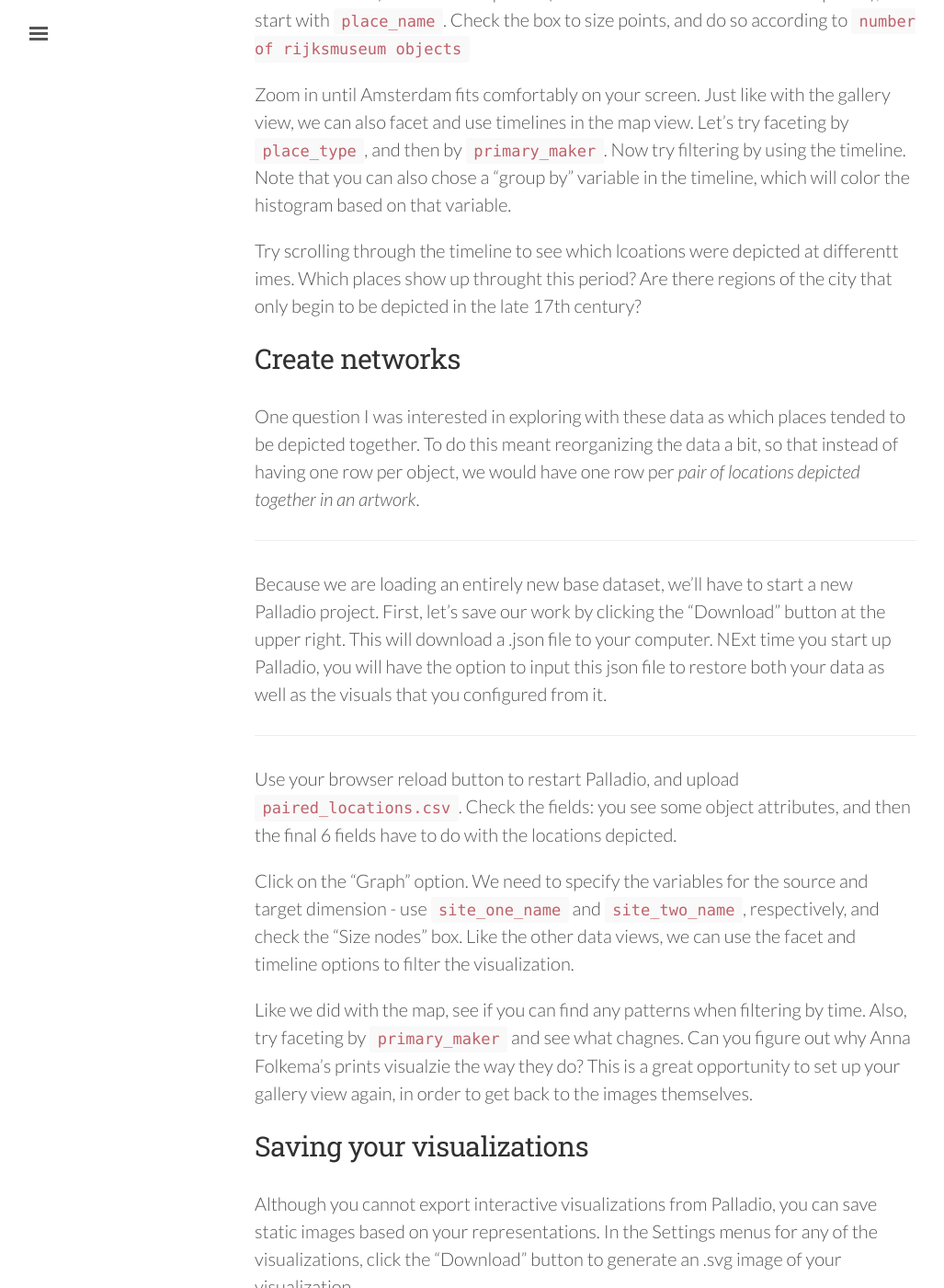
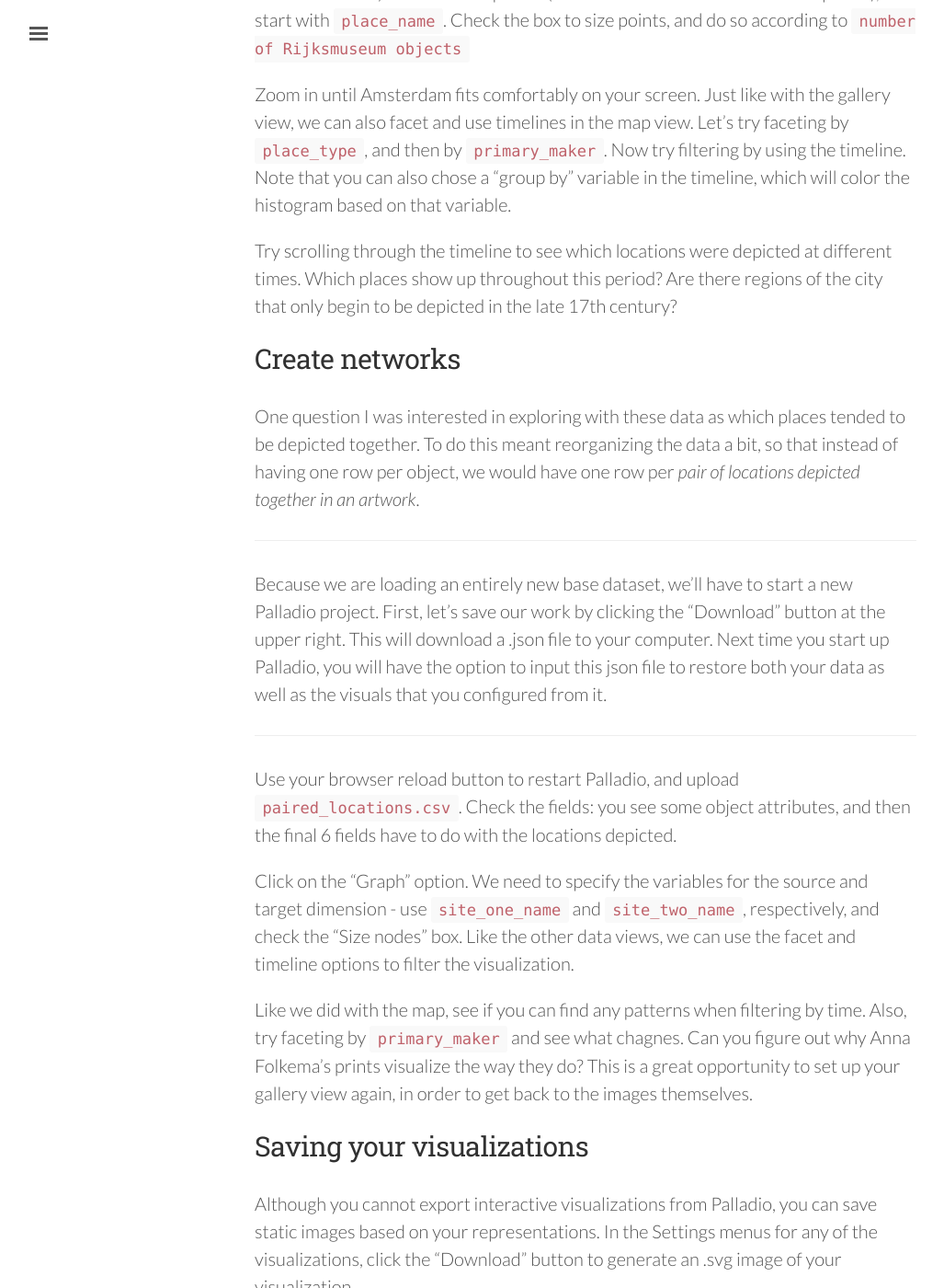
Before and after one commit to mdlincoln/mdlincoln.github.io, a Jekyll site: the page built from _posts/2016-04-07-exploring-depictions-of-amsterdam-with-palladio.md, in a window 1280 px wide and 1400 px high, scrolled down 4157 px. Shown: the whole window at 92% size, without its empty margins (3-1030 px from the left). Built offline with Jekyll 4.4.1, drawn with Linux system fonts in a browser that asks for light colours; nearby versions of some CDN libraries; comment, search, counter and statistics services are not loaded; some of the changed text lies outside the part shown.

Commit message:
A variety of spelling fixes

```diff
--- a/_posts/2016-04-07-exploring-depictions-of-amsterdam-with-palladio.md
+++ b/_posts/2016-04-07-exploring-depictions-of-amsterdam-with-palladio.md
@@ -80,27 +80,27 @@ First we need to establish our settings:
 The settings box shows us each of the elements of the gallery that we can modify, with a menu to assign fields from our data. Let's set it up like so:
 
 - **Title**: `title`
-- **Subtitile**: `primary_maker`
+- **Subtitle**: `primary_maker`
 - **Text**: `object_type`
 - **Link**: `object_url`
 - **Image URL**: `thumb_url`
 - **Sort by**: `start_date`
 
-Once we've dont that, we can start "faceting", or filtering the data based on different variables. Click on the "Facet" button on the lower left corner, and in the lower right corner, use the "Dimensions" menu to select which variable we want to facet by. Try `object_type` first. Palladio will count up how many of each object type are in this dataset, and we can click on a single type to filter the gallery to just display those. Click on the red trash basket icon on the loewr right to dismiss the facet filter.
+Once we've don't that, we can start "faceting", or filtering the data based on different variables. Click on the "Facet" button on the lower left corner, and in the lower right corner, use the "Dimensions" menu to select which variable we want to facet by. Try `object_type` first. Palladio will count up how many of each object type are in this dataset, and we can click on a single type to filter the gallery to just display those. Click on the red trash basket icon on the lower right to dismiss the facet filter.
 
 We can also use the "Timeline" filter to visualize and filter based on date. Palladio should already have recognized the `date` column and created a timeline for us. You can drag and select a particular range if you like, and then drag that range around to see which different objects show up in our view.
 
 ## Add geocoordinates and create a map
 
-In order to map these objects, we'll need to add geo-coordinates to them. Palladio won't figure out coordinates from city names by itself, so you will arleady need to have created these coordinates yourself.
+In order to map these objects, we'll need to add geo-coordinates to them. Palladio won't figure out coordinates from city names by itself, so you will already need to have created these coordinates yourself.
 
 Navigate back to the "Data" menu, and click on the `object_id` field. We can extend these data by uploading a new CSV. Click on "Add a new table" and then drag the `object_locaiton` table into the box, and click "Load". Palladio will find matches between `object_id` in the `object_attributes` table, and the `object_id` column in the `object_location` table, and copy the data accordingly.
 
-Now click on the "Map" button. We'll be prompted to add a data layer. Click on "New Layer". We'll be adding "Points" (the default option). Click on "Places" and select `object_id` (the only option - remember, this is the variable to which we attached our coordinates). For the tooltip label (what we see when we roll over the points), let's start with `place_name`. Check the box to size points, and do so according to `number of rijksmuseum objects`
+Now click on the "Map" button. We'll be prompted to add a data layer. Click on "New Layer". We'll be adding "Points" (the default option). Click on "Places" and select `object_id` (the only option - remember, this is the variable to which we attached our coordinates). For the tooltip label (what we see when we roll over the points), let's start with `place_name`. Check the box to size points, and do so according to `number of Rijksmuseum objects`
 
 Zoom in until Amsterdam fits comfortably on your screen. Just like with the gallery view, we can also facet and use timelines in the map view. Let's try faceting by `place_type`, and then by `primary_maker`. Now try filtering by using the timeline. Note that you can also chose a "group by" variable in the timeline, which will color the histogram based on that variable.
 
-Try scrolling through the timeline to see which lcoations were depicted at differentt imes. Which places show up throught this period? Are there regions of the city that only begin to be depicted in the late 17th century?
+Try scrolling through the timeline to see which locations were depicted at different times. Which places show up throughout this period? Are there regions of the city that only begin to be depicted in the late 17th century?
 
 ## Create networks
 
@@ -108,7 +108,7 @@ One question I was interested in exploring with these data as which places tende
 
 ---
 
-Because we are loading an entirely new base dataset, we'll have to start a new Palladio project. First, let's save our work by clicking the "Download" button at the upper right. This will download a .json file to your computer. NExt time you start up Palladio, you will have the option to input this json file to restore both your data as well as the visuals that you configured from it.
+Because we are loading an entirely new base dataset, we'll have to start a new Palladio project. First, let's save our work by clicking the "Download" button at the upper right. This will download a .json file to your computer. Next time you start up Palladio, you will have the option to input this json file to restore both your data as well as the visuals that you configured from it.
 
 ---
 
@@ -116,7 +116,7 @@ Use your browser reload button to restart Palladio, and upload `paired_locations
 
 Click on the "Graph" option. We need to specify the variables for the source and target dimension - use `site_one_name` and `site_two_name`, respectively, and check the "Size nodes" box. Like the other data views, we can use the facet and timeline options to filter the visualization.
 
-Like we did with the map, see if you can find any patterns when filtering by time. Also, try faceting by `primary_maker` and see what chagnes. Can you figure out why Anna Folkema's prints visualzie the way they do? This is a great opportunity to set up your gallery view again, in order to get back to the images themselves.
+Like we did with the map, see if you can find any patterns when filtering by time. Also, try faceting by `primary_maker` and see what chagnes. Can you figure out why Anna Folkema's prints visualize the way they do? This is a great opportunity to set up your gallery view again, in order to get back to the images themselves.
 
 ## Saving your visualizations
 
```
Also changed, not shown: other parts of _posts/2016-04-07-exploring-depictions-of-amsterdam-with-palladio.md (+2 -2 lines).
